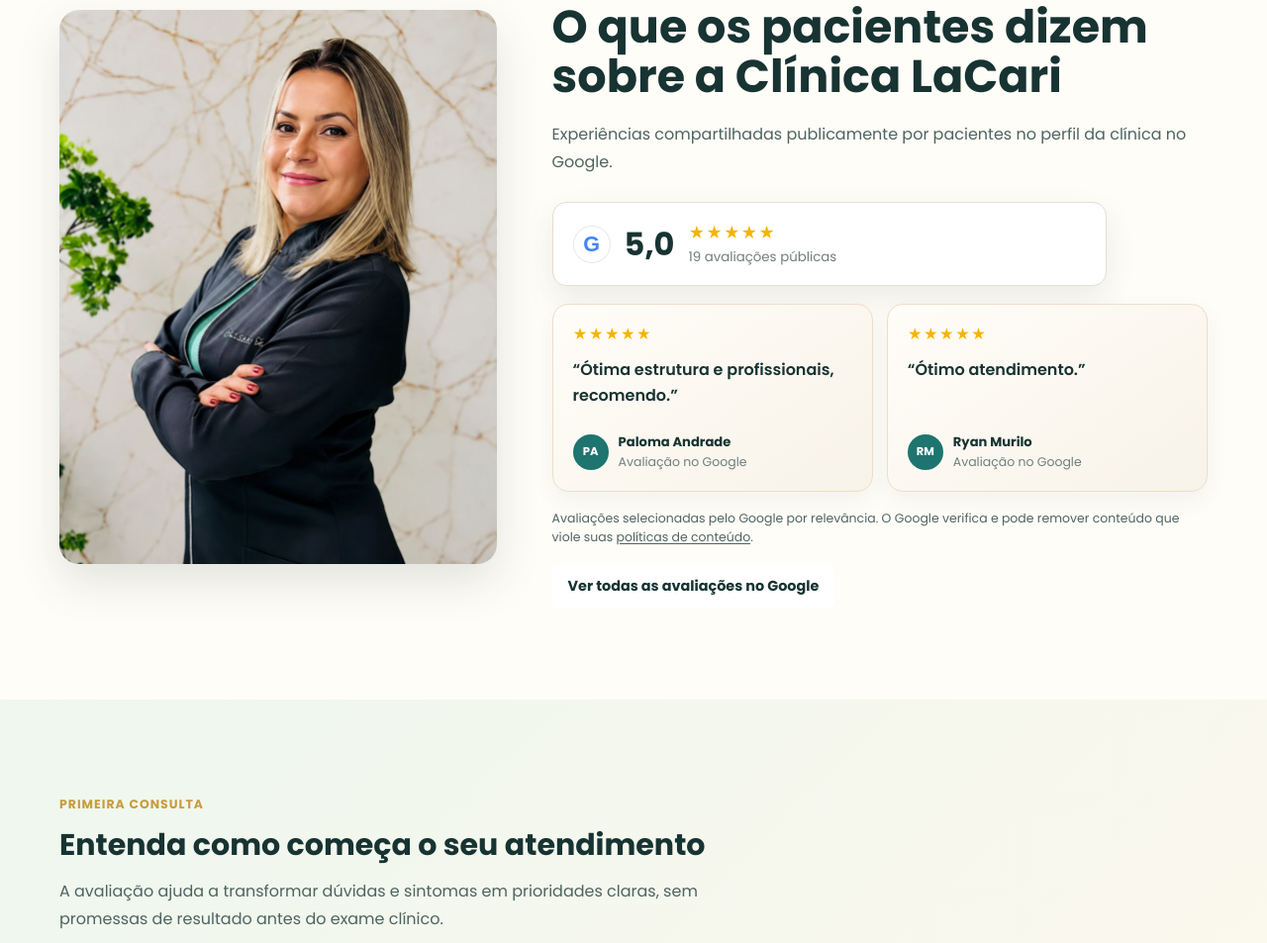
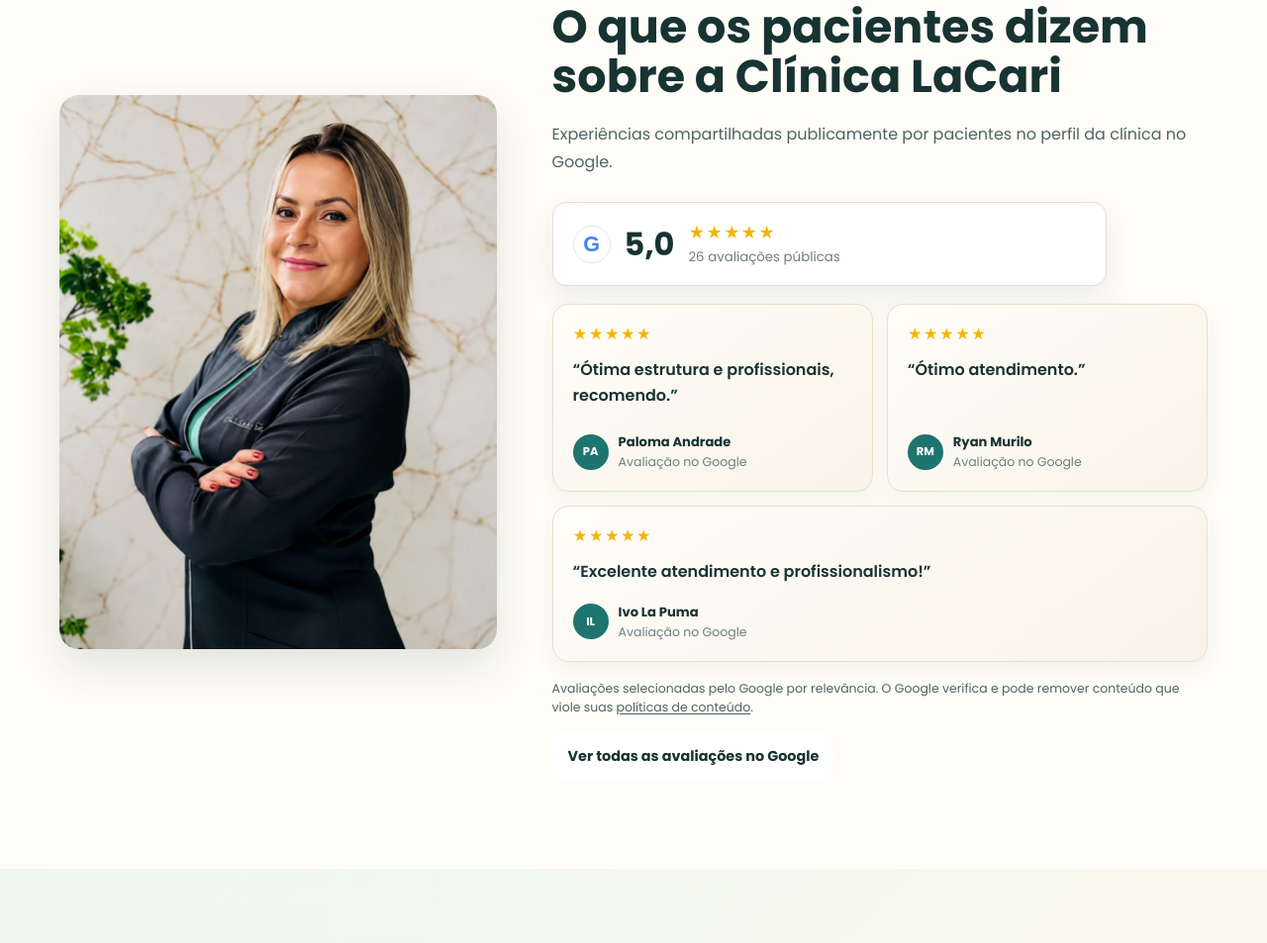
Before and after one commit to mlapuma/lacari-clinica-site, a plain HTML site: page index.html in a window 1280 px wide. Shown: the part 1815-2768 px from the top of the page at 99% size. Drawn offline with Linux system fonts and the light colour scheme; a script that the page names is missing.

Commit message:
Atualizar avaliações do Google para 26 (#24)
Co-authored-by: Marcio Fernando La Puma <re046344@qintess.com>

```diff
--- a/assets/css/style.css
+++ b/assets/css/style.css
@@ -714,6 +714,11 @@ textarea:focus {
     box-shadow: 0 8px 22px rgba(33, 52, 49, 0.06);
 }
 
+.review-preview-grid blockquote:last-child:nth-child(odd) {
+    min-height: 150px;
+    grid-column: 1 / -1;
+}
+
 .review-stars {
     color: #f4b400;
     font-size: 0.9rem;
@@ -1825,6 +1830,10 @@ textarea:focus {
         grid-template-columns: 1fr;
     }
 
+    .review-preview-grid blockquote:last-child:nth-child(odd) {
+        grid-column: auto;
+    }
+
     .google-rating-card {
         align-items: center;
         flex-direction: row;
--- a/index.html
+++ b/index.html
@@ -153,10 +153,10 @@
         <div class="hero-overlay"></div>
         <div class="container hero-content">
             <span class="eyebrow">Clínica odontológica na Avenida Pires do Rio</span>
-            <a class="hero-rating" href="https://www.google.com/maps/search/?api=1&amp;query=Cl%C3%ADnica%20LaCari%20Odontologia%20Avenida%20Pires%20do%20Rio%203369%20Jardim%20Norma%20S%C3%A3o%20Paulo%20SP" target="_blank" rel="noopener" aria-label="Clínica LaCari: nota 5,0 em 19 avaliações no Google">
+            <a class="hero-rating" href="https://www.google.com/maps/search/?api=1&amp;query=Cl%C3%ADnica%20LaCari%20Odontologia%20Avenida%20Pires%20do%20Rio%203369%20Jardim%20Norma%20S%C3%A3o%20Paulo%20SP" target="_blank" rel="noopener" aria-label="Clínica LaCari: nota 5,0 em 26 avaliações no Google">
                 <span class="rating-stars" aria-hidden="true">★★★★★</span>
                 <strong data-google-rating>5,0 no Google</strong>
-                <span data-google-review-count>19 avaliações</span>
+                <span data-google-review-count>26 avaliações</span>
             </a>
             <h1>Dentista em Itaquera para cuidar do seu sorriso com calma, clareza e segurança</h1>
             <p>Atendimento para prevenção, estética, dor de dente e reabilitação oral em um só lugar. A LaCari Odontologia fica perto de quem mora ou trabalha em Itaquera e região da Zona Leste.</p>
@@ -255,7 +255,7 @@
                     <span class="google-rating-score" data-google-rating>5,0</span>
                     <span class="google-rating-details">
                         <span class="rating-stars" aria-hidden="true">★★★★★</span>
-                        <small data-google-review-count>19 avaliações públicas</small>
+                        <small data-google-review-count>26 avaliações públicas</small>
                     </span>
                 </div>
                 <!-- google-reviews:start -->
@@ -274,6 +274,14 @@
                         <footer class="review-author">
                             <span class="review-author-avatar" aria-hidden="true">RM</span>
                             <cite><strong>Ryan Murilo</strong><span>Avaliação no Google</span></cite>
+                        </footer>
+                    </blockquote>
+                    <blockquote>
+                        <span class="review-stars" aria-label="5 de 5 estrelas">★★★★★</span>
+                        <p>“Excelente atendimento e profissionalismo!”</p>
+                        <footer class="review-author">
+                            <span class="review-author-avatar" aria-hidden="true">IL</span>
+                            <cite><strong>Ivo La Puma</strong><span>Avaliação no Google</span></cite>
                         </footer>
                     </blockquote>
                 </div>
```
